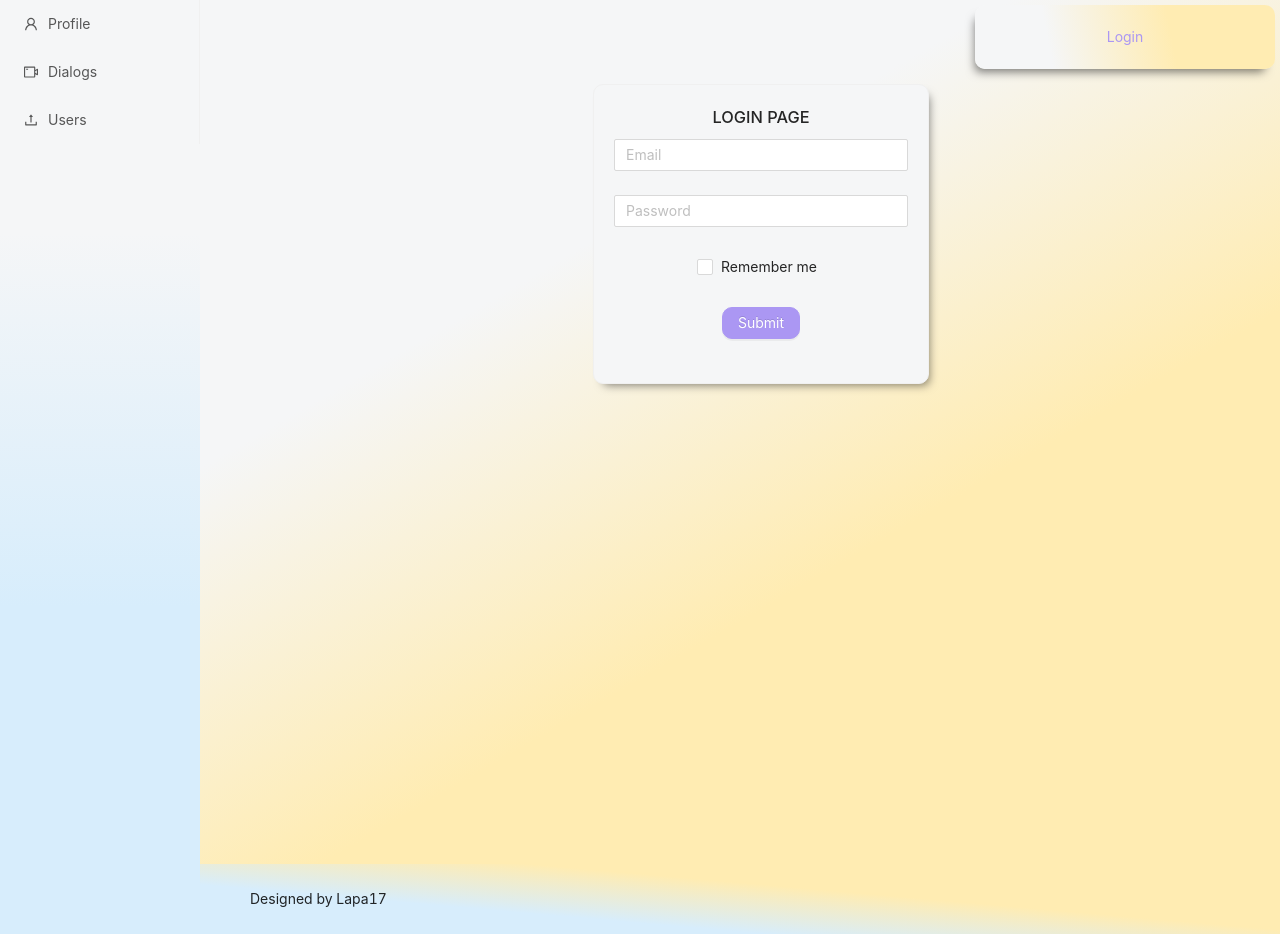
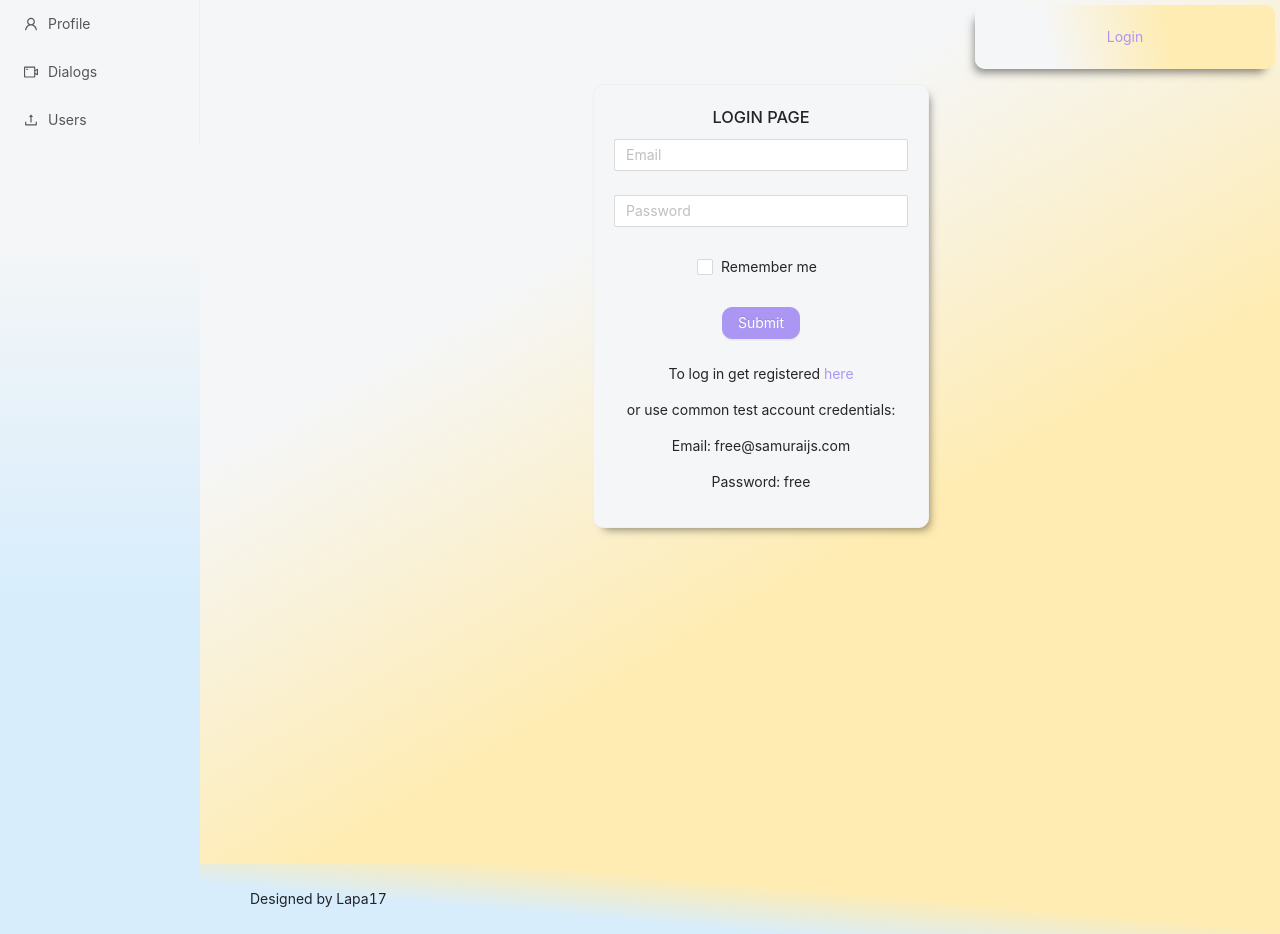
Before and after one commit to Lapa17/lapa-app, a React (Create React App) app: page /#/login in a window 1280 px wide. Before the commit this address led to /login. Built offline with nearby package versions, Linux system fonts and the light colour scheme; no server answers.

Commit message:
solved problem with routing on github pages

```diff
--- a/src/components/Login/Login.tsx
+++ b/src/components/Login/Login.tsx
@@ -75,6 +75,14 @@
                         Submit
                     </Button>
                 </Form.Item>
+                <p>To log in get registered
+                    <a href={'https://social-network.samuraijs.com/'}
+                       target={'_blank'}> here
+                    </a>
+                </p>
+                <p>or use common test account credentials:</p>
+                <p>Email: free@samuraijs.com</p>
+                <p>Password: free</p>
             </Form>
             </Card>
         </Col>
--- a/src/index.tsx
+++ b/src/index.tsx
@@ -4,16 +4,16 @@
 import './index.css';
 import reportWebVitals from './reportWebVitals';
 import store from './redux/redux-store';
-import { BrowserRouter } from 'react-router-dom';
+import {BrowserRouter, HashRouter} from 'react-router-dom';
 import { Provider } from 'react-redux';
 
 
   ReactDOM.render(
-    <BrowserRouter>
+    <HashRouter>
       <Provider store={store}>
         <App />
       </Provider>
-    </BrowserRouter>,
+    </HashRouter>,
     document.getElementById('root')
   );
 //@ts-ignore
```
